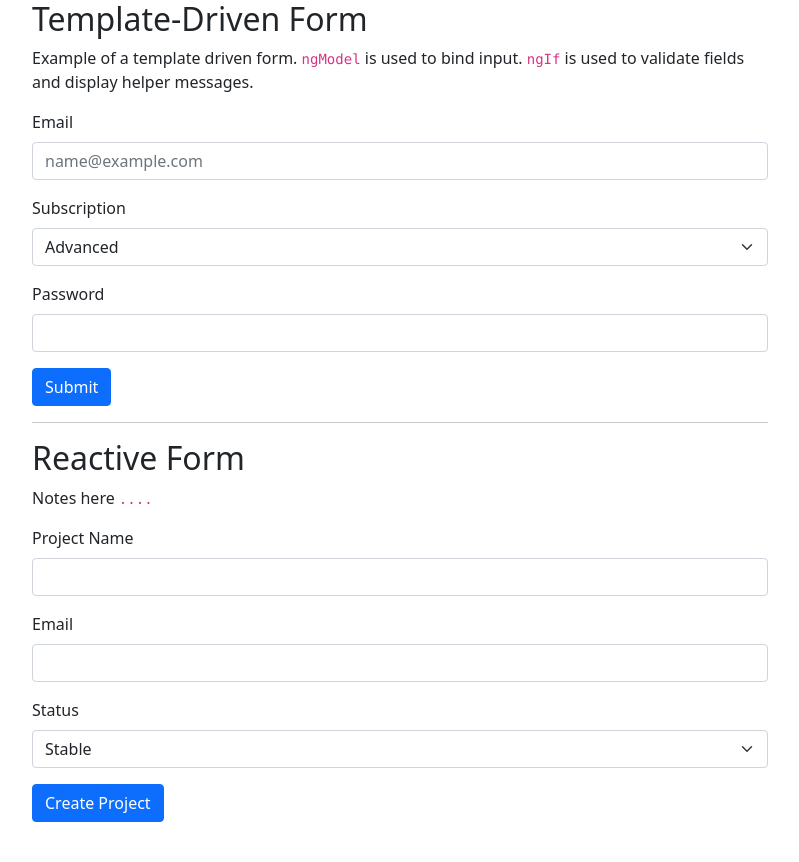
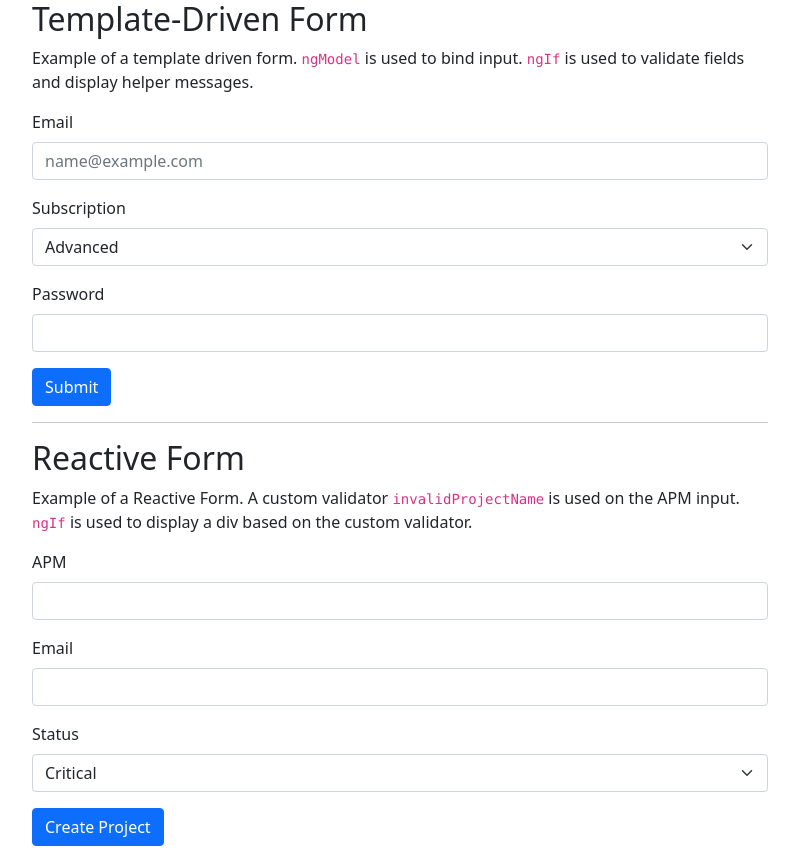
Before and after one commit to austin2153/ac-forms, an Angular app: page / in a window 1280 px wide. Shown: the whole page, without its empty margins (50-849 px from the left). Before the commit the page ends 838 px from the top, so only its background shows below. Built offline with nearby package versions, Linux system fonts and the light colour scheme.

Commit message:
added reactive form example

```diff
--- a/src/app/app.component.html
+++ b/src/app/app.component.html
@@ -34,12 +34,16 @@
             email
             class="form-control"
             #email="ngModel">
-            <!-- show span if email is not valid and touched  -->
-          <div id="passwordHelpBlock" class="form-text" *ngIf="!email.valid && email.touched">Enter a valid email address</div>
+          <!-- show div if email is not valid and touched  -->
+          <div
+            id="passwordHelpBlock"
+            class="form-text"
+            *ngIf="!email.valid && email.touched">Enter a valid email address
+          </div>
         </div>
         <div class="mb-3">
-          <!-- a dropdown which allows the user to select from three options
-          <!-- one way property binding with [ngModel]. dont want to modify defaultSubscription var with user selection-->
+          <!-- one way property binding with [ngModel] because we dont want to modify
+          defaultSubscription var with user selection-->
           <label for="subscription" class="form-label">Subscription</label>
           <select
             name="subscription"
@@ -54,7 +58,7 @@
         </div>
         <div class="mb-3">
           <!-- a password field (should not be empty) -->
-          <!-- local reference #password, binded to ngModel to get access to the input  -->
+          <!-- local reference #password, binded to ngModel (two-way) to get access to the input  -->
           <label for="password" class="form-label">Password</label>
           <input
             type="password"
@@ -64,6 +68,7 @@
             required
             class="form-control"
             #password='ngModel'>
+          <!-- show span if password is not valid and touched  -->
           <span class="help-block" *ngIf="!password.valid && password.touched">Enter a valid password</span>
         </div>
         <!-- show paragraph if form is invalid && touched using ngIf -->
@@ -81,43 +86,43 @@
             style="padding-left: 0.375em;">
           </a>
         </h2>
-        <p>Notes here <code>....</code>
+        <p>Example of a Reactive Form. A custom validator <code>invalidProjectName</code>
+          is used on the APM input. <code>ngIf</code> is used to display a div based on the custom validator.
         </p>
-        <!--
-          Create a Form with the following Controls and Validators
-          1) Project Name (should not be empty)
-          2) Mail (should not be a empty and a valid email)
-          3) Project Status Dropdown, with three values: 'Stable', 'Critical', 'Finished'
-          4) Submit Button
-
-          Add your own Validator which doesn't allow "Test" as a Project Name
-
-          Also implement that Validator as an async Validator (replace the other one)
-
-          Upon submitting the form, simply print the value to the console
-        -->
         <!-- reative form example -->
-        <form>
+        <!-- bind formGroup to projectForm, formControlName binds inputs to formControl in .ts -->
+        <form [formGroup]="projectForm" (ngSubmit)="onSaveProject()">
           <div class="mb-3">
-            <label for="name" class="form-label">Project Name</label>
+            <label for="name" class="form-label">APM</label>
             <input
               type="text"
               id="name"
+              formControlName="projectName"
               class="form-control">
+              <!-- display if invalid, & dirty or touched -->
+              <div
+                id="passwordHelpBlock"
+                class="form-text"
+                *ngIf="!projectForm.controls.projectName?.valid &&
+                (projectForm.controls.projectName?.dirty || projectForm.controls.projectName?.touched)">
+                Invalid APM Number!
+              </div>
           </div>
           <div class="mb-3">
             <label for="email" class="form-label">Email</label>
             <input
               type="email"
-              id="email"
+              id="mail"
+              formControlName="mail"
               class="form-control">
           </div>
           <div class="mb-3">
             <label for="status" class="form-label">Status</label>
             <select
-              class="form-select"
               name="status"
-              id="status">
+              id="status"
+              formControlName="projectStatus"
+              class="form-select">
               <option value="stable">Stable</option>
               <option value="critical">Critical</option>
               <option value="finished">Finished</option>
--- a/src/app/app.component.ts
+++ b/src/app/app.component.ts
@@ -1,25 +1,42 @@
-import { Component, ViewChild } from '@angular/core';
-import { NgForm } from '@angular/forms';
+import { Component, OnInit, ViewChild } from '@angular/core';
+import { FormControl, FormGroup, NgForm, Validators } from '@angular/forms';
+import { CustomValidators } from './custom-validators';
 @Component({
   selector: 'app-root',
   templateUrl: './app.component.html',
   styleUrls: ['./app.component.css']
 })
-export class AppComponent {
+export class AppComponent implements OnInit{
   title = 'ac-forms';
 
-  // tdForm vars
+  // tdForm - vars
   subscriptions = ['Basic', 'Advanced', 'Pro'];
   defaultSubscription = 'Advanced';
 
-  // reactive form vars
-
-
-  // use view child to access tdForm on componnent
+  // tdForm - use view child to access tdForm on componnent
   @ViewChild('tdForm') tdForm: NgForm;
 
-  // Print tdForm values to console when submit button is pressed
+  // tdForm - Print tdForm values to console when submit button is pressed
   onSubmit() {
     console.log(this.tdForm.value);
   }
+
+  // reactive form - vars
+  projectForm: FormGroup;
+
+  ngOnInit() {
+    // exclude calling the validator methods Validators.email()
+    // Angular takes care of this at the form level
+    // required = not empty, email = email validation
+    this.projectForm = new FormGroup({
+      'projectName': new FormControl(null,[Validators.required, CustomValidators.invalidProjectName]),
+      'mail': new FormControl(null,[Validators.required, Validators.email]),
+      'projectStatus': new FormControl('critical')
+    });
+
+  }
+
+  onSaveProject() {
+    console.log(this.projectForm.value);
+  }
 }
--- /dev/null
+++ b/src/app/custom-validators.ts
@@ -0,0 +1,20 @@
+import { FormControl} from "@angular/forms";
+
+// custom validator for reactive form (static method)
+// receives a FormControl object,
+// returns a specific object on failure e.g {[errorMessage], true}
+// return null if validation is successful
+export class CustomValidators {
+
+  // Fail validation on APM regex e.g APM0000000
+  static invalidProjectName(control: FormControl): {[s: string]: boolean} {
+
+      let apmReg = new RegExp('^APM+[0-9]{7}$');
+      if (!apmReg.test(control.value)) {
+        return {
+          'invalidProjectName': true
+        };
+      }
+      return null;
+  }
+}
```
